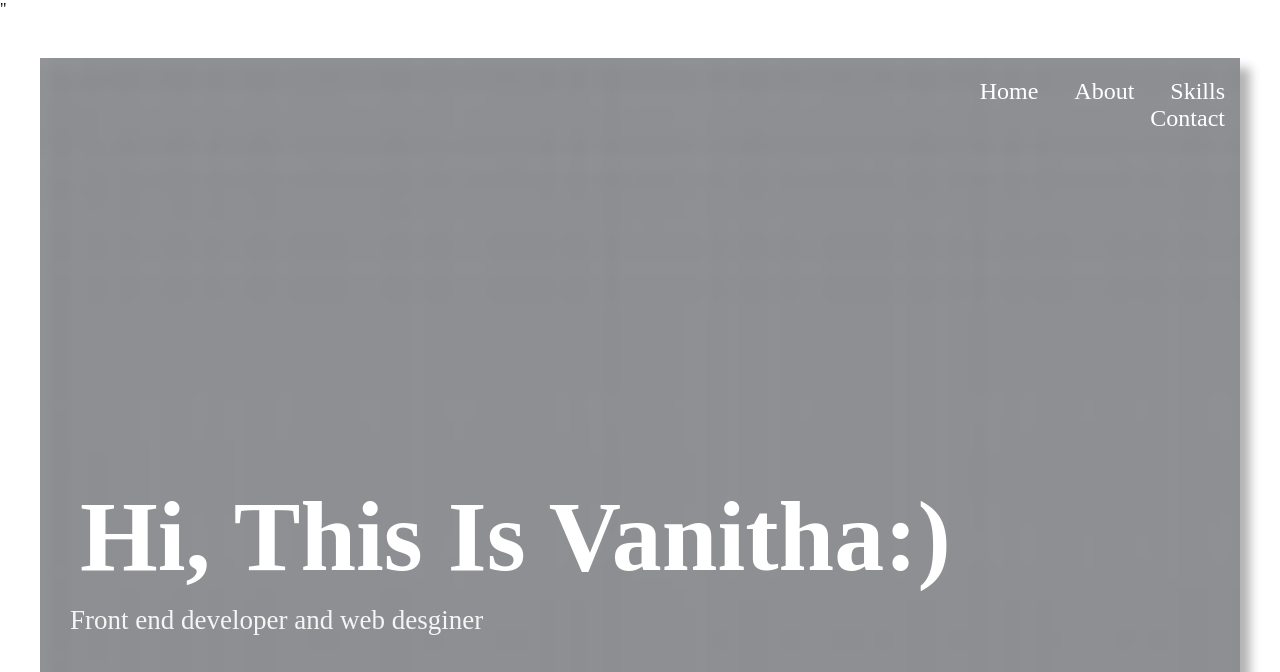
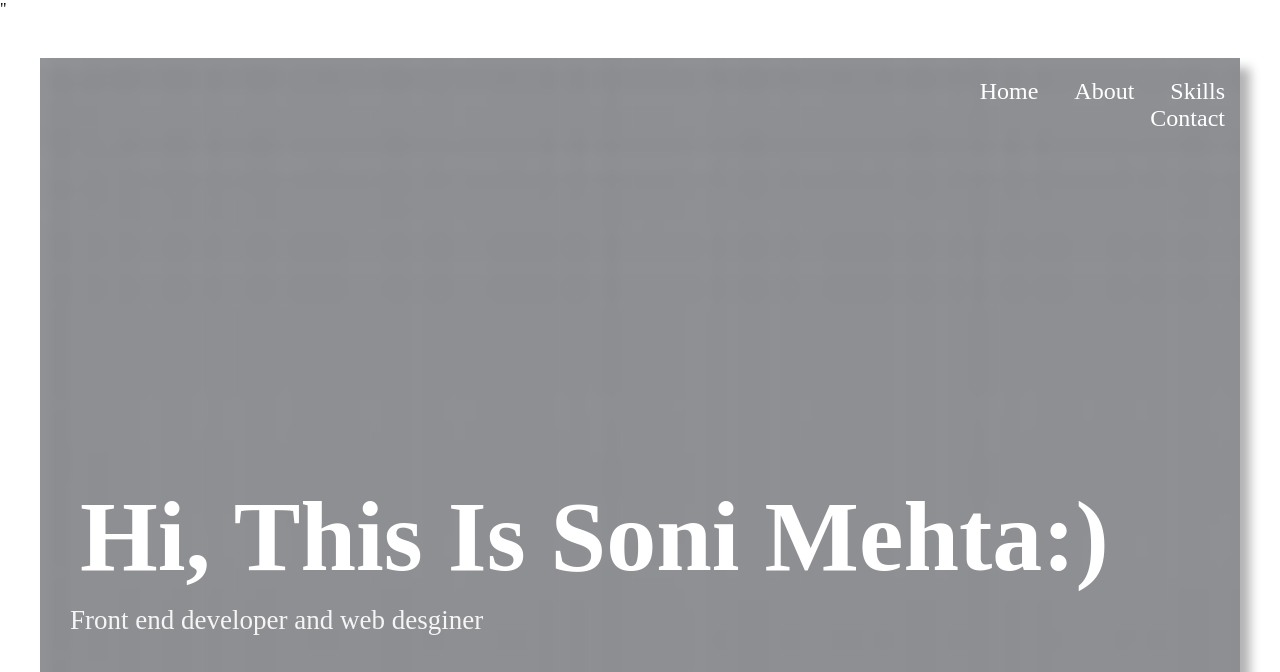
Before and after one commit to SoniMehta/Portfolio, a plain HTML site: page index.html in a window 1280 px wide. Shown: the top 672 px of the page. Drawn offline with Linux system fonts and the light colour scheme.

Commit message:
Update index.html

```diff
--- a/index.html
+++ b/index.html
@@ -183,7 +183,7 @@
                 <div class="home">
 
                     <h1 class="name">
-                        Hi, This Is  Vanitha:)
+                        Hi, This Is Soni Mehta:)
                     </h1>
                     <p class="name">
                         Front end developer and web desginer
```
